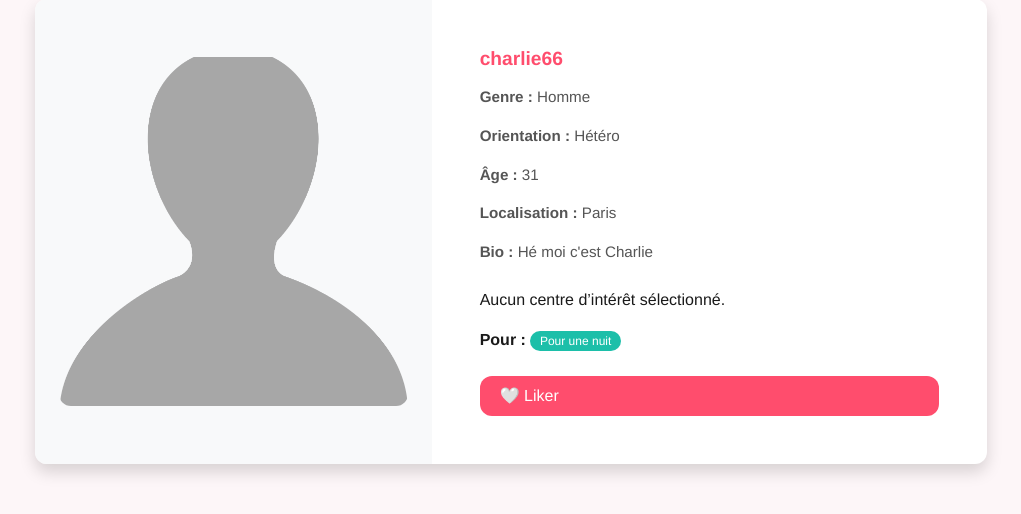
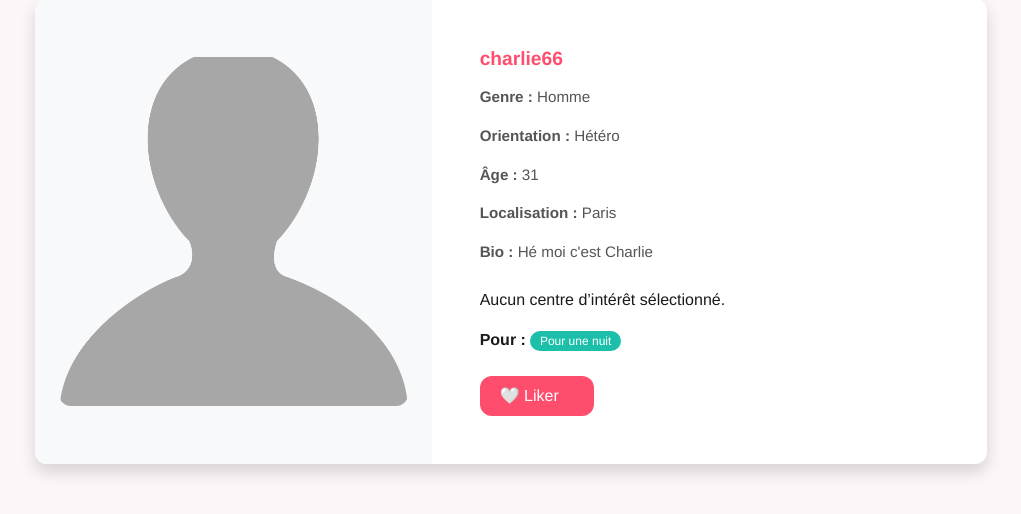
Before and after one commit to samyachd/simplove, a Django app: page /profiles/1/ in a window 1280 px wide. Shown: the part 144-658 px from the top of the page, without its empty margins (129-1150 px from the left). Run offline with Django 5.2, Linux system fonts and the light colour scheme; a user stored in the database is signed in; data comes from the database, SQL or seed files in the repository; some libraries are stand-ins or nearby versions.

```diff
--- a/profiles/templates/profile_detail.html
+++ b/profiles/templates/profile_detail.html
@@ -47,7 +47,7 @@
                     </div>
 
                     <!-- Bouton Liker -->
-                    <a href="{% url 'matches:like' profile.id %}" class="simplove-btn simplove-btn-primary btn-lg w-100">🤍 Liker</a>
+                    <a href="{% url 'matches:like' profile.id %}" class="simplove-btn simplove-btn-primary btn-lg w-25">🤍 Liker</a>
                 </div>
             </div>
         </div>
```
